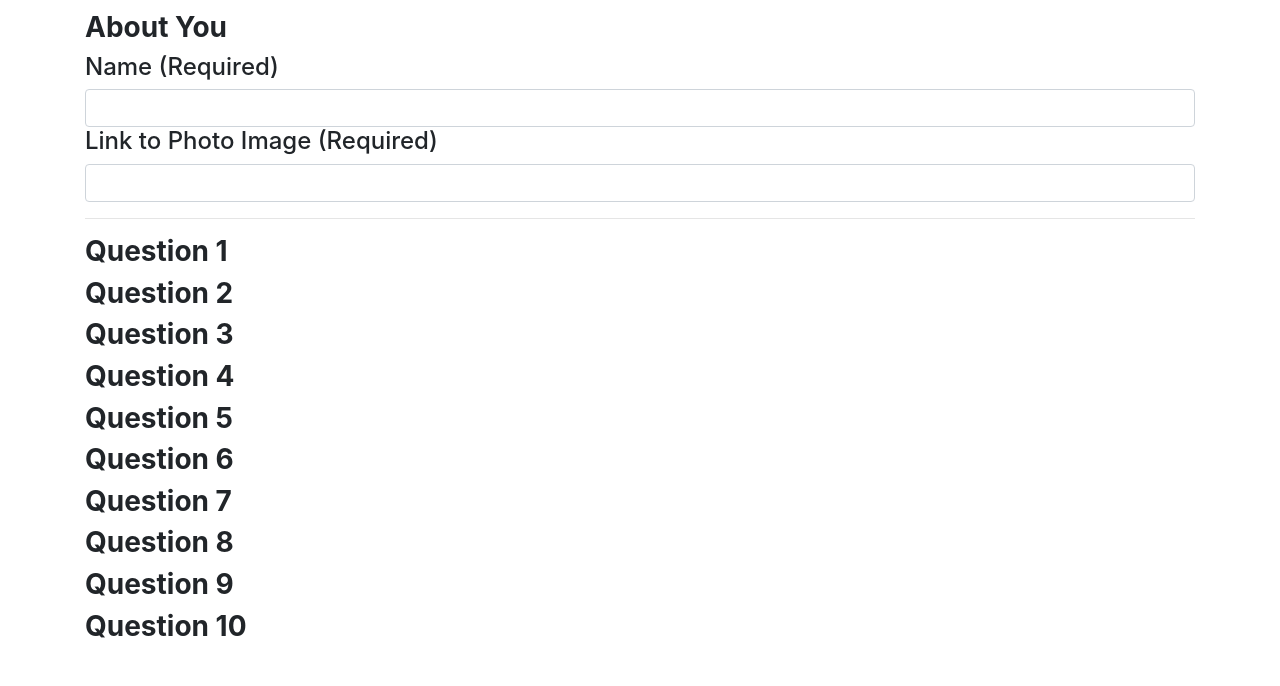
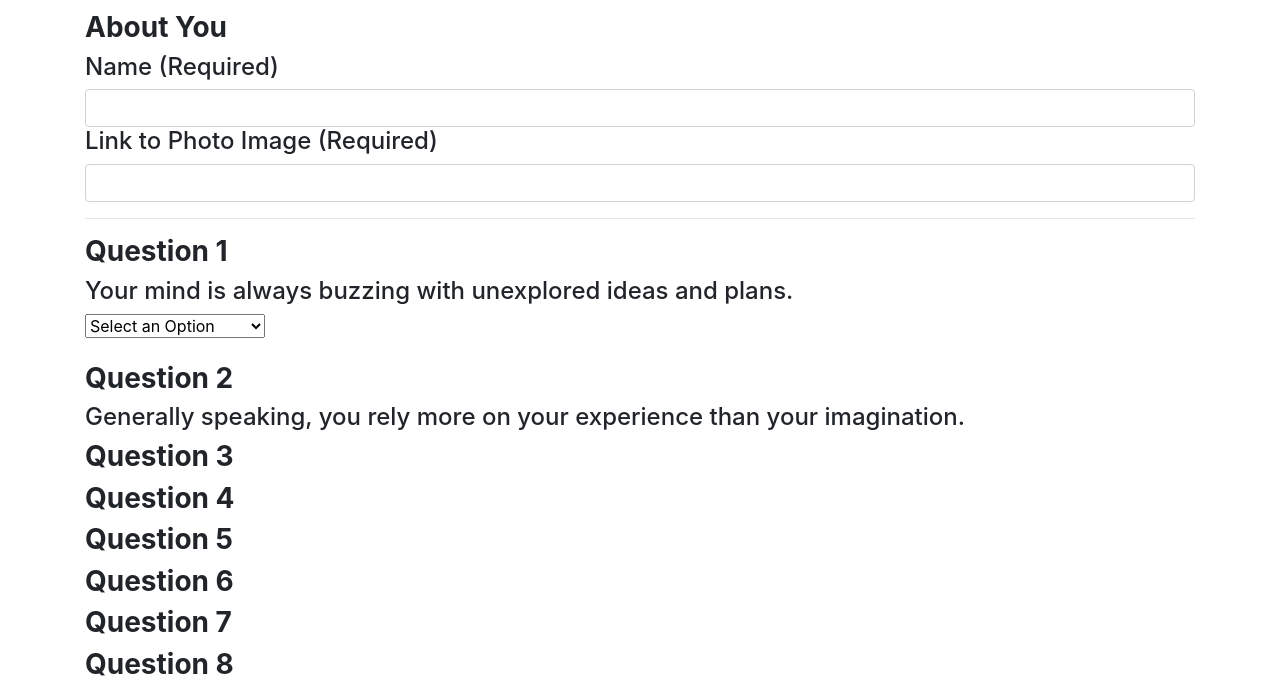
Before and after one commit to w3fl3x/FriendFinder, a website: page app/public/survey.html in a window 1280 px wide. Shown: the part 70-756 px from the top of the page. Drawn offline with nearby package versions, Linux system fonts and the light colour scheme.

```diff
--- a/app/public/survey.html
+++ b/app/public/survey.html
@@ -36,10 +36,20 @@
         <hr>
 
         <h3><strong>Question 1</strong></h3>
-        <h4></h4>
+        <h4>Your mind is always buzzing with unexplored ideas and plans.</h4>
+        <select data-placeholder="" class="chosen-select" id="q1">
+            <option value="">Select an Option</option>
+            <option value="1">1 (Strongly Disagree)</option>
+            <option value="2">2</option>
+            <option value="3">3</option>
+            <option value="4">4</option>
+            <option value="5">5 (Strongly Agree)</option>
+        </select>
+        <br>
+        <br>
 
         <h3><strong>Question 2</strong></h3>
-        <h4></h4>
+        <h4>Generally speaking, you rely more on your experience than your imagination.</h4>
 
         <h3><strong>Question 3</strong></h3>
         <h4></h4>
```
Also changed, not shown: app/public/home.html (+1 -1 lines), server.js (+35 -0 lines).
